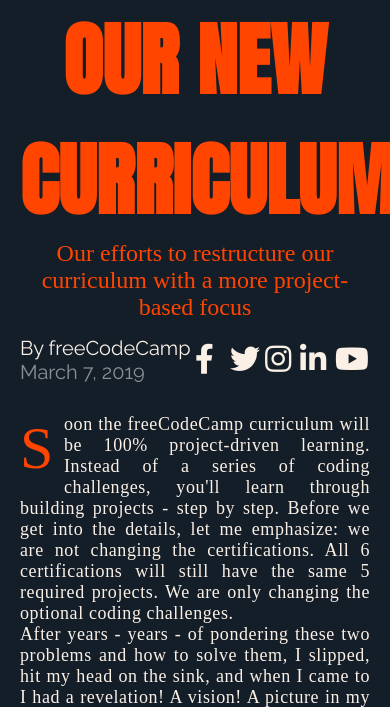
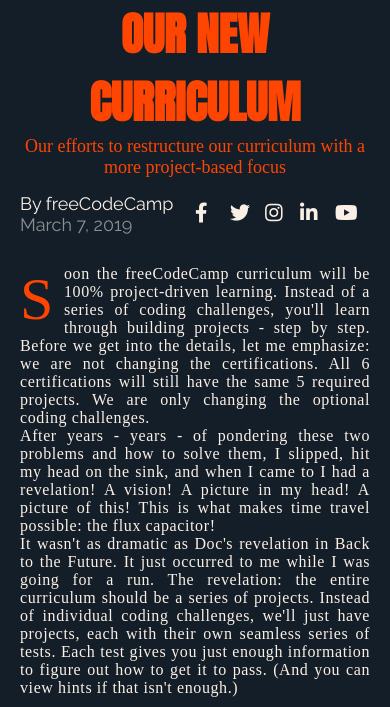
Before and after one commit to ConradPB/FCC-Magazine, a website: page index.html in a window 390 px wide. Shown: the part 265-972 px from the top of the page. Drawn offline with Linux system fonts and the light colour scheme; a web font is replaced by a local one.

Commit message:
magazine with html/css. Media query added

```diff
--- a/CSS/styles.css
+++ b/CSS/styles.css
@@ -148,3 +148,46 @@
   gap: 2rem;
   place-items: center;
 }
+
+.image-1, .image-3 {
+  grid-column: 1 / -1;
+}
+
+@media only screen and (max-width: 720px) {
+  .image-wrapper {
+    grid-template-columns: 1fr;
+  }
+}
+
+@media only screen and (max-width: 600px) {
+  .text-with-images {
+    grid-template-columns: 1fr;
+  }
+}
+
+@media only screen and (max-width: 550px) {
+  .hero-title {
+    font-size: 6rem;
+  }
+
+  .hero-subtitle,
+  .author,
+  .quote,
+  .list-title {
+    font-size: 1.8rem;
+  }
+
+  .social-icons {
+    font-size: 2rem;
+  }
+
+  .text {
+    font-size: 1.6rem;
+  }
+}
+
+@media only screen and (max-width: 420px) {
+  .hero-title {
+    font-size: 4.5rem;
+  }
+}
--- a/index.html
+++ b/index.html
@@ -12,7 +12,7 @@
       rel="stylesheet"
       href="https://use.fontawesome.com/releases/v5.8.2/css/all.css"
     />
-    <link rel="stylesheet" href="/CSS/styles.css" />
+    <link rel="stylesheet" href="CSS/styles.css" />
   </head>
   <body>
     <main>
@@ -23,7 +23,6 @@
             alt="freecodecamp logo"
             loading="lazy"
             class="hero-img"
-
           />
           <h1 class="hero-title">OUR NEW CURRICULUM</h1>
           <p class="hero-subtitle">
@@ -106,8 +105,8 @@
             <li>
               <h4 class="list-subtitle">V3 - 2015</h4>
               <p>
-                We added our own HTML+CSS challenges (before we'd been relying
-                on General Assembly's Dash course for these).
+                We added our own HTML+CSS challenges (before we'd been relying on
+                General Assembly's Dash course for these).
               </p>
             </li>
             <li>
@@ -127,8 +126,8 @@
             <li>
               <h4 class="list-subtitle">V6 - 2018</h4>
               <p>
-                We launched 6 new certifications to replace our old ones. This
-                was the biggest curriculum improvement to date.
+                We launched 6 new certifications to replace our old ones. This was
+                the biggest curriculum improvement to date.
               </p>
             </li>
           </ul>
@@ -153,9 +152,9 @@
           <blockquote class="image-quote">
             <hr />
             <p class="quote">
-              The millions of people who are learning to code
-              through freeCodeCamp will have an even better resource to help
-              them learn these fundamentals.
+              The millions of people who are learning to code through freeCodeCamp
+              will have an even better resource to help them learn these
+              fundamentals.
             </p>
             <hr />
           </blockquote>
```
